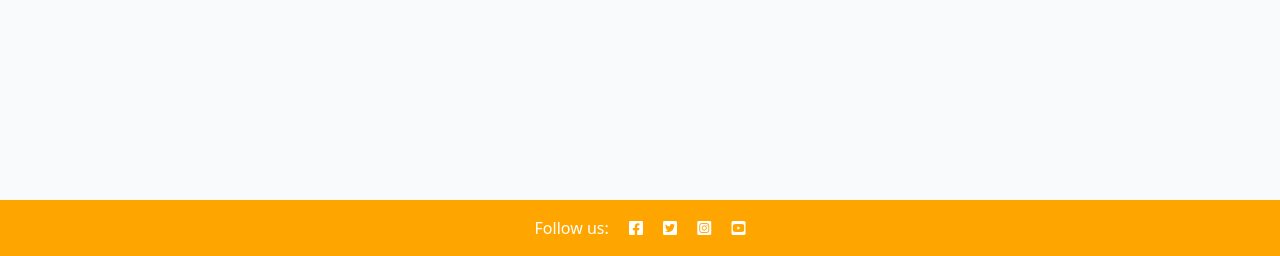
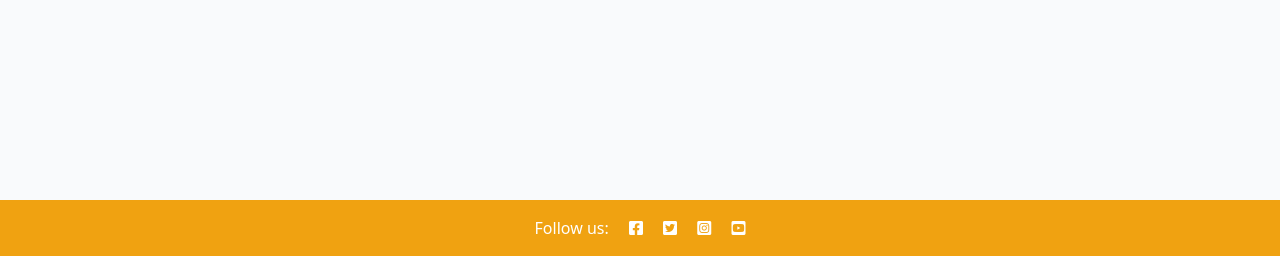
Before and after one commit to SamAkinbile/HealthTechBlog, a Django app: template templates/index.html in a window 1280 px wide. Shown: the part 544-800 px from the top of the page. Run offline with Django 3.2, Linux system fonts and the light colour scheme; the template is opened without the code that fills it, so the values that code supplies are empty.

Commit message:
Backdated commit

```diff
--- a/static/css/style.css
+++ b/static/css/style.css
@@ -22,7 +22,7 @@ body {
 }
 
 .dark-bg {
-    background-color: orange;
+    background-color: rgb(240, 162, 17);
 }
 
 .main-bg {
```
